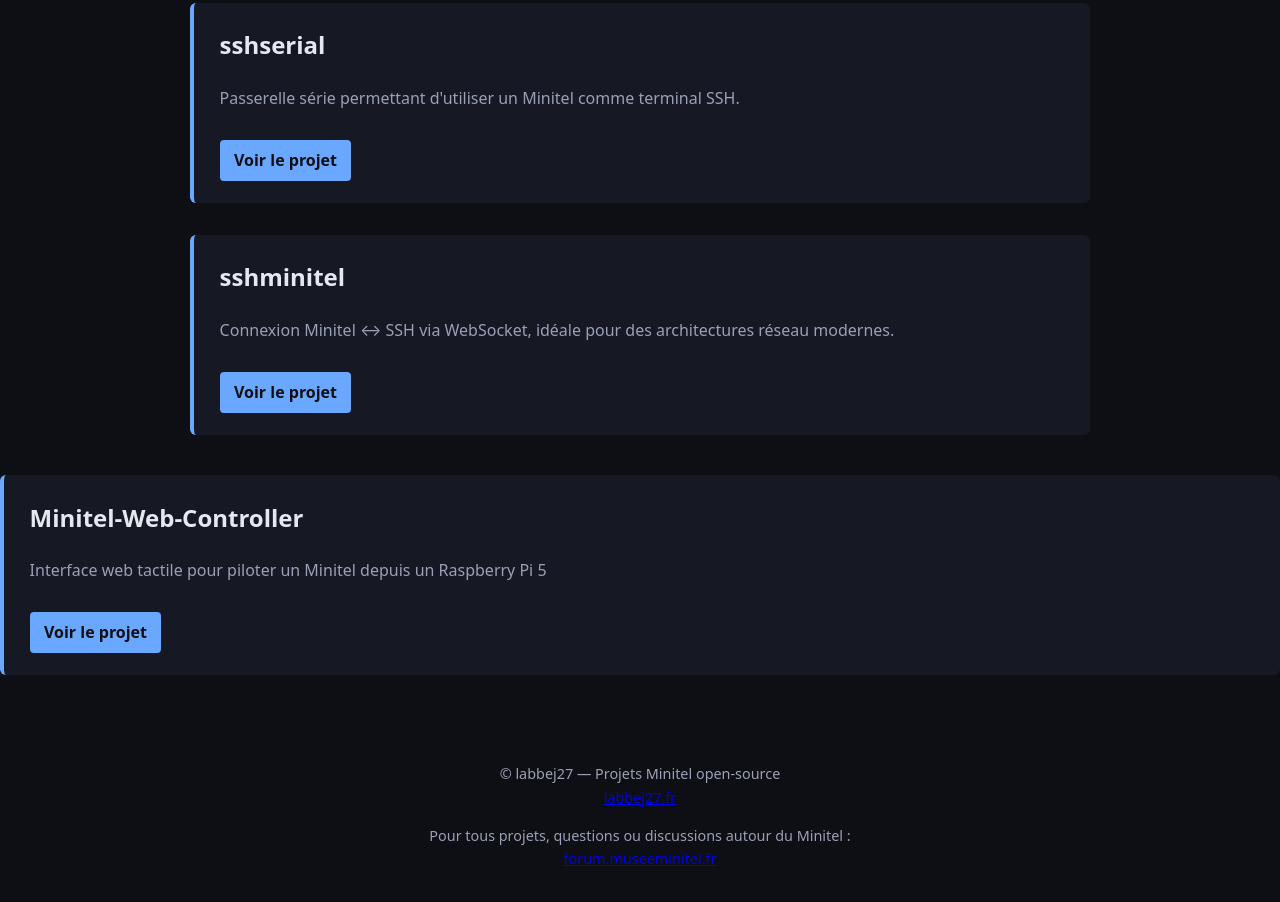
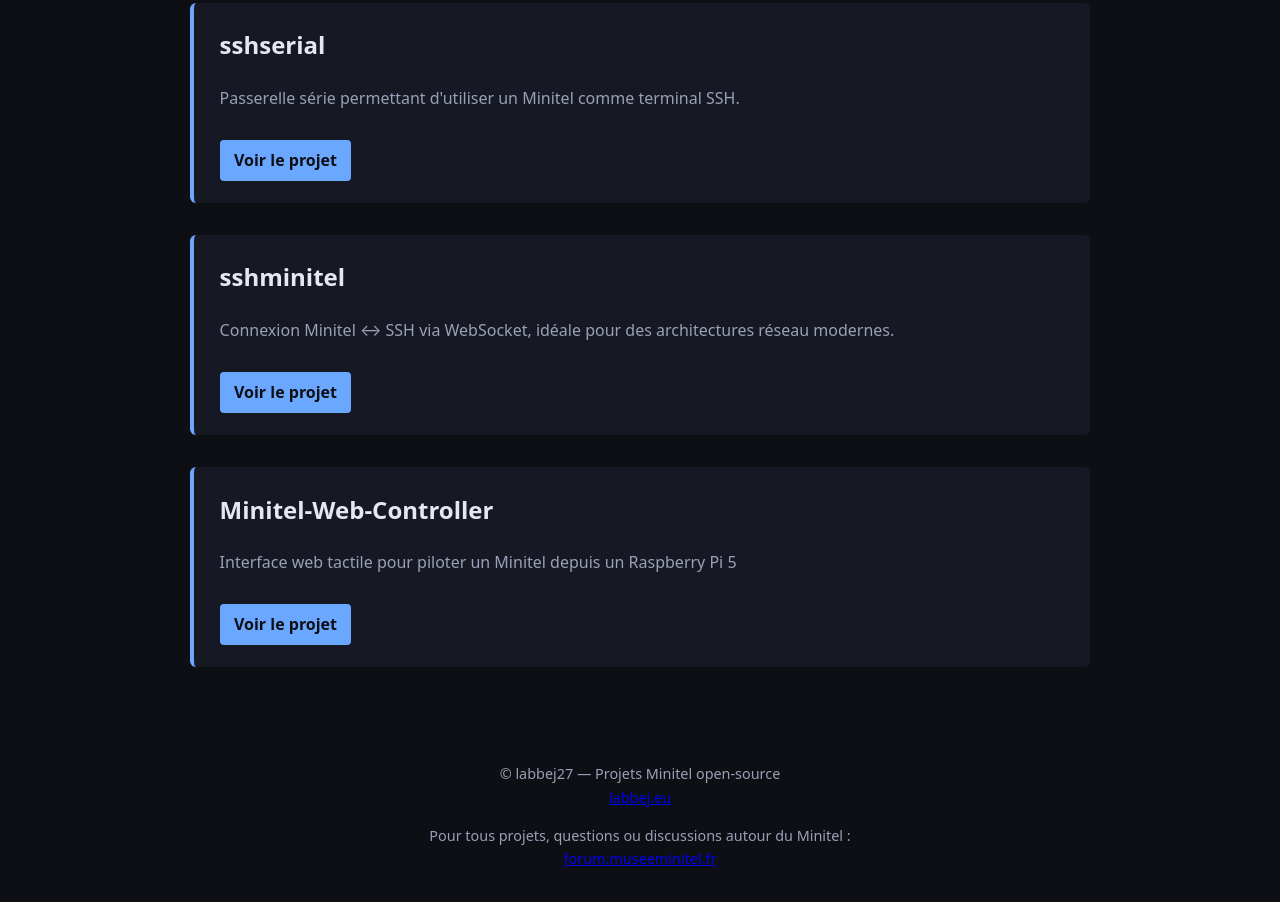
Before and after one commit to labbej27/labbej27.github.io, a plain HTML site: page index.html in a window 1280 px wide. Shown: the part 630-1532 px from the top of the page. Drawn offline with Linux system fonts and the light colour scheme.

Commit message:
Modify index.html to update links and add section
Updated footer link and added a new project section for Minitel-Web-Controller.

```diff
--- a/index.html
+++ b/index.html
@@ -44,7 +44,7 @@
 <p>Connexion Minitel ↔ SSH via WebSocket, idéale pour des architectures réseau modernes.</p>
 <a class="button" href="sshminitel.html">Voir le projet</a>
 </section>
-</main>
+
 
 <section class="project">
 <h2>Minitel-Web-Controller</h2>
@@ -57,7 +57,7 @@
 <footer>
 <p>
 © labbej27 — Projets Minitel open‑source<br>
-<a href="https://labbej27.fr">labbej27.fr</a>
+<a href="https://labbej.eu">labbej.eu</a>
 </p>
 <p>
 Pour tous projets, questions ou discussions autour du Minitel :<br>
```
